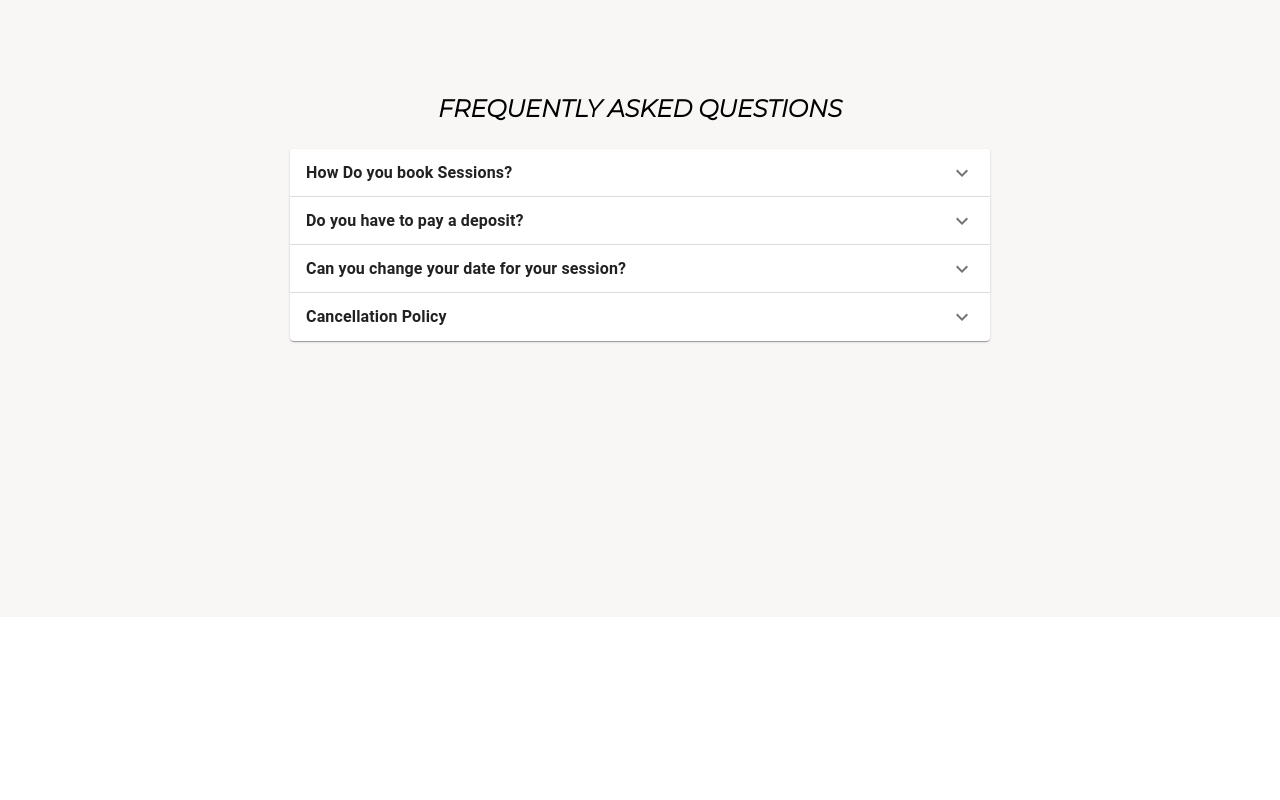
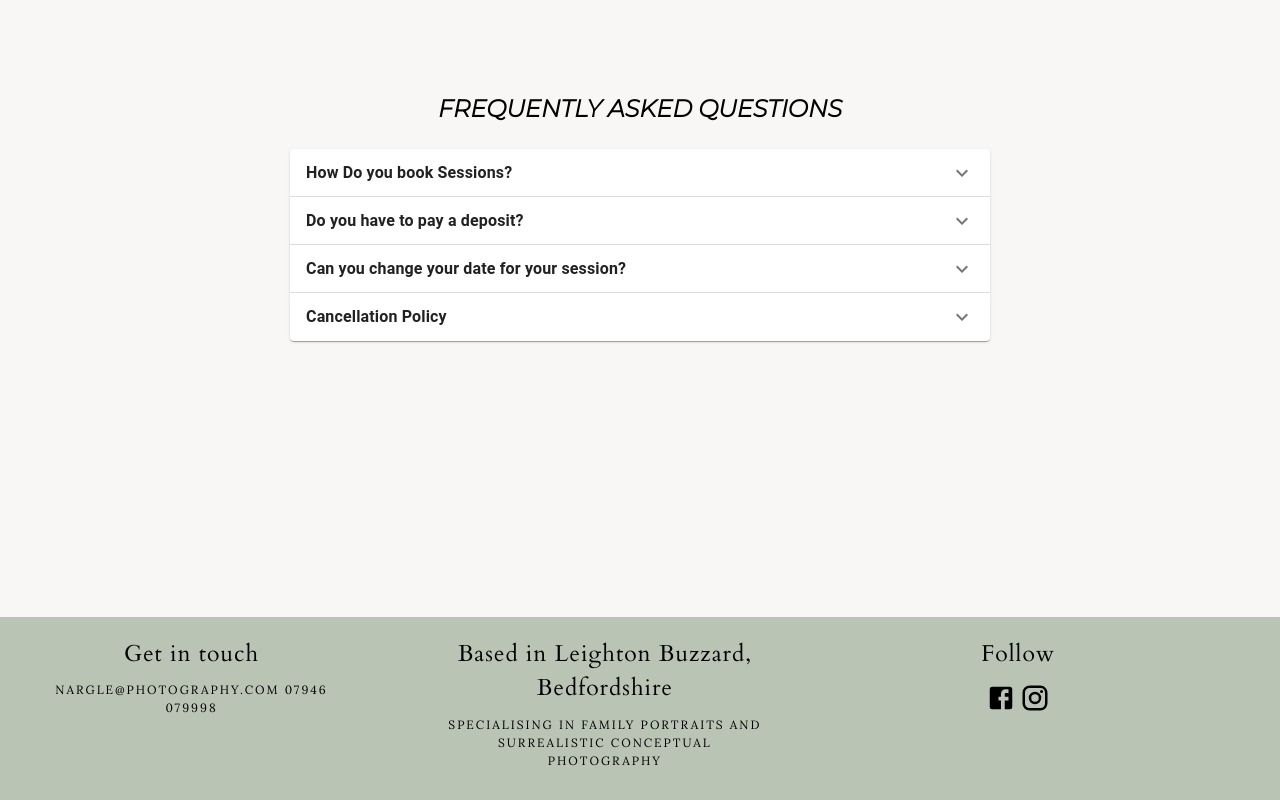
Before and after one commit to Kaliine/Nargle-Photography, a React (Create React App) app: page /faq in a window 1280 px wide. Shown: the part 305-1105 px from the top of the page. Before the commit the page ends 922 px from the top, so only its background shows below. Built offline with nearby package versions, Linux system fonts and the light colour scheme.

Commit message:
added footer

```diff
--- a/public/index.html
+++ b/public/index.html
@@ -4,8 +4,7 @@
   <head>
     <meta charset="utf-8" />
     <meta name="viewport" content="width=device-width, initial-scale=1" />
-    <link href="https://fonts.googleapis.com/css2?family=Cardo&family=Lora:ital@1&family=Montserrat:ital,wght@1,300&display=swap" rel="stylesheet">
-    <link rel="stylesheet" href="https://fonts.googleapis.com/icon?family=Material+Icons">
+    <link href="https://fonts.googleapis.com/css2?family=Cardo&family=Lora:ital@0;1&family=Montserrat:ital,wght@1,300&display=swap" rel="stylesheet">
     <!--
       Notice the use of %PUBLIC_URL% in the tags above.
       It will be replaced with the URL of the `public` folder during the build.
--- a/src/App.js
+++ b/src/App.js
@@ -7,6 +7,7 @@ import { Home } from './pages/Home'
 import { About } from './pages/About'
 import { Gallery } from './pages/Gallery'
 import { Faq } from 'pages/Faq'
+import { Footer } from './components/Footer'
 
 export const App = () => {
   return (
@@ -19,6 +20,7 @@ export const App = () => {
           <Route exact path="/gallery" element={<Gallery/>} />
           <Route exact path="/faq" element={<Faq/>} />
         </Routes>
+        <Footer />
       </BrowserRouter>
     </>
   )
--- /dev/null
+++ b/src/components/Footer.js
@@ -0,0 +1,62 @@
+import React from "react"
+import Box from "@mui/material/Box"
+import Grid from "@mui/material/Grid"
+import Typography from "@mui/material/Typography"
+import styled from "styled-components"
+import FacebookIcon from "@mui/icons-material/Facebook"
+import InstagramIcon from "@mui/icons-material/Instagram"
+
+
+const FooterWrapper = styled.section`
+background: #bac4b5;
+font-weight: bold;
+`
+
+const Footer = () => {
+  return (
+    <FooterWrapper>
+      <Box
+        sx={{
+        display: "flex",
+        flexDirection: { xs: "column", sm: "row" },
+        height: "auto",
+        justifyContent: "space-evenly",
+        textAlign: "center",
+        fontWeight: "normal",
+        padding: "20px",
+        }}>
+          <Grid container spacing={1}>
+            <Grid item xs={12} sm={10}>
+            <Box>
+                <Typography fontSize="23px" letterSpacing="1px" fontFamily="cardo">Get in touch</Typography>
+                <Typography margin="10px" letterSpacing="2px" textTransform="uppercase" fontSize="12px" fontFamily="lora">nargle@photography.com 07946 079998 </Typography>
+              </Box>
+            </Grid>
+          </Grid>
+          <Grid container spacing={1}>
+            <Grid item xs={12} sm={10}>
+              <Box>
+                <Typography fontSize="23px" letterSpacing="1px" fontFamily="cardo">Based in Leighton Buzzard, Bedfordshire</Typography>
+                <Typography margin="10px" letterSpacing="2px" textTransform="uppercase" fontSize="12px" fontFamily="lora">specialising in family portraits and surrealistic conceptual photography </Typography>
+              </Box>
+            </Grid>
+          </Grid>
+          <Grid container spacing={1}>
+            <Grid item xs={12} sm={10}>
+              <Box>
+              <Typography fontSize="23px" letterSpacing="1px" fontFamily="cardo">Follow</Typography>
+              <Box sx={{
+                      padding: "10px",
+                    }}>
+                  <a href="https://www.instagram.com/narglephotography/"><FacebookIcon sx={{ fontSize: 30, padding: "2px", color: "black" }}/></a>
+                  <a href="https://www.instagram.com/narglephotography/"><InstagramIcon sx={{ fontSize: 30, padding: "2px", color: "black" }}/></a>
+                </Box>
+              </Box>
+            </Grid>
+          </Grid>
+      </Box>
+    </FooterWrapper>
+  )
+}
+
+export { Footer }
--- a/src/pages/About.js
+++ b/src/pages/About.js
@@ -19,6 +19,7 @@ const TextSection = styled.div`
 const ImgSection = styled.div`
   background-color: #bac4b5;
   width: 40%;
+  border-bottom: 60px solid #f9f7f6;
 `
 const Image = styled.img`
   width: 70%;
```
